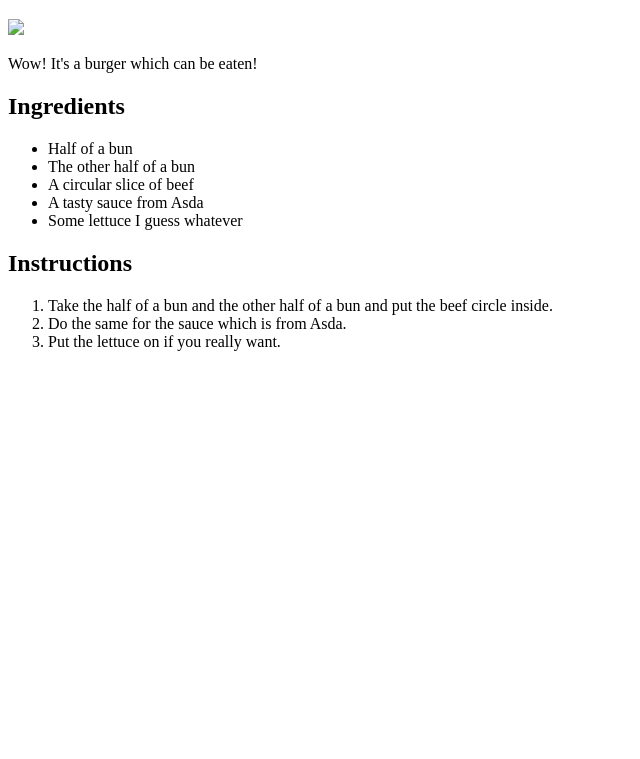
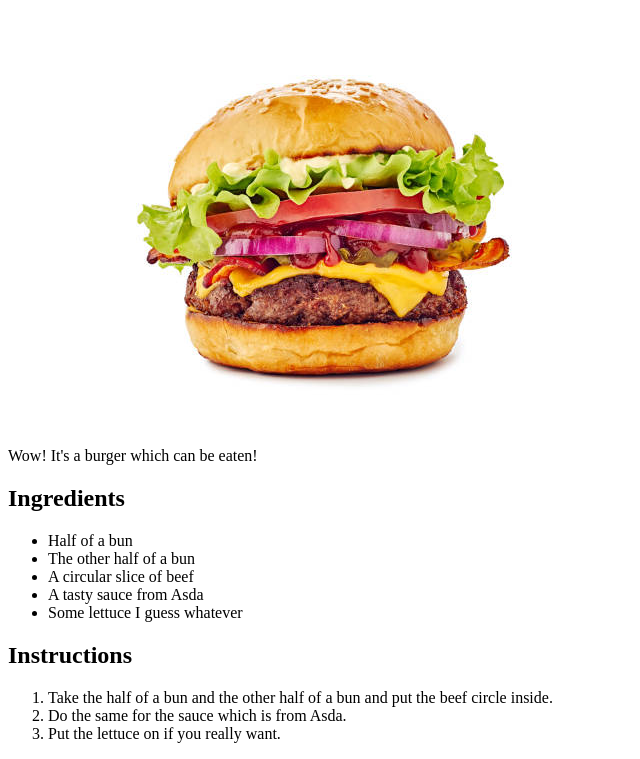
Before and after one commit to jdashman91/odin-recipes, a plain HTML site: page recipes/burger.html in a window 1280 px wide. Shown: the part 61-820 px from the top of the page, without its empty margins (0-640 px from the left). Drawn offline with Linux system fonts and the light colour scheme; the site is published under a folder, as on GitHub Pages, so addresses that start at the root find nothing.

Commit message:
Fix images

```diff
--- a/recipes/burger.html
+++ b/recipes/burger.html
@@ -7,7 +7,7 @@
 
     <body>
         <h1>Burger</h1>
-        <img src="/images/istockphoto-1206323282-612x612.jpg">
+        <img src="../images/istockphoto-1206323282-612x612.jpg">
         <p>Wow! It's a burger which can be eaten!</p>
         <h2>Ingredients</h2>
         <ul>
```
Also changed, not shown: recipes/water.html (+1 -1 lines).
